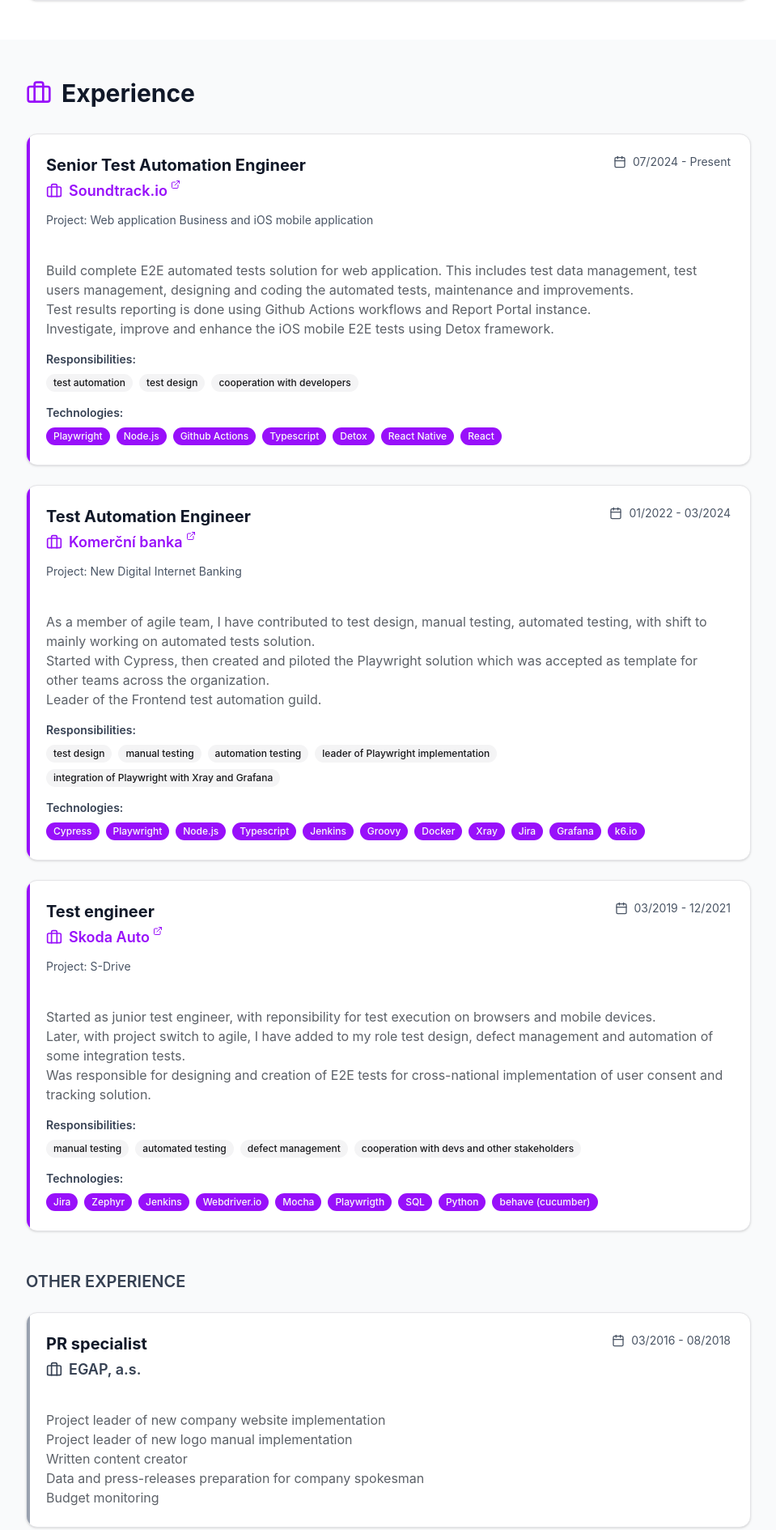
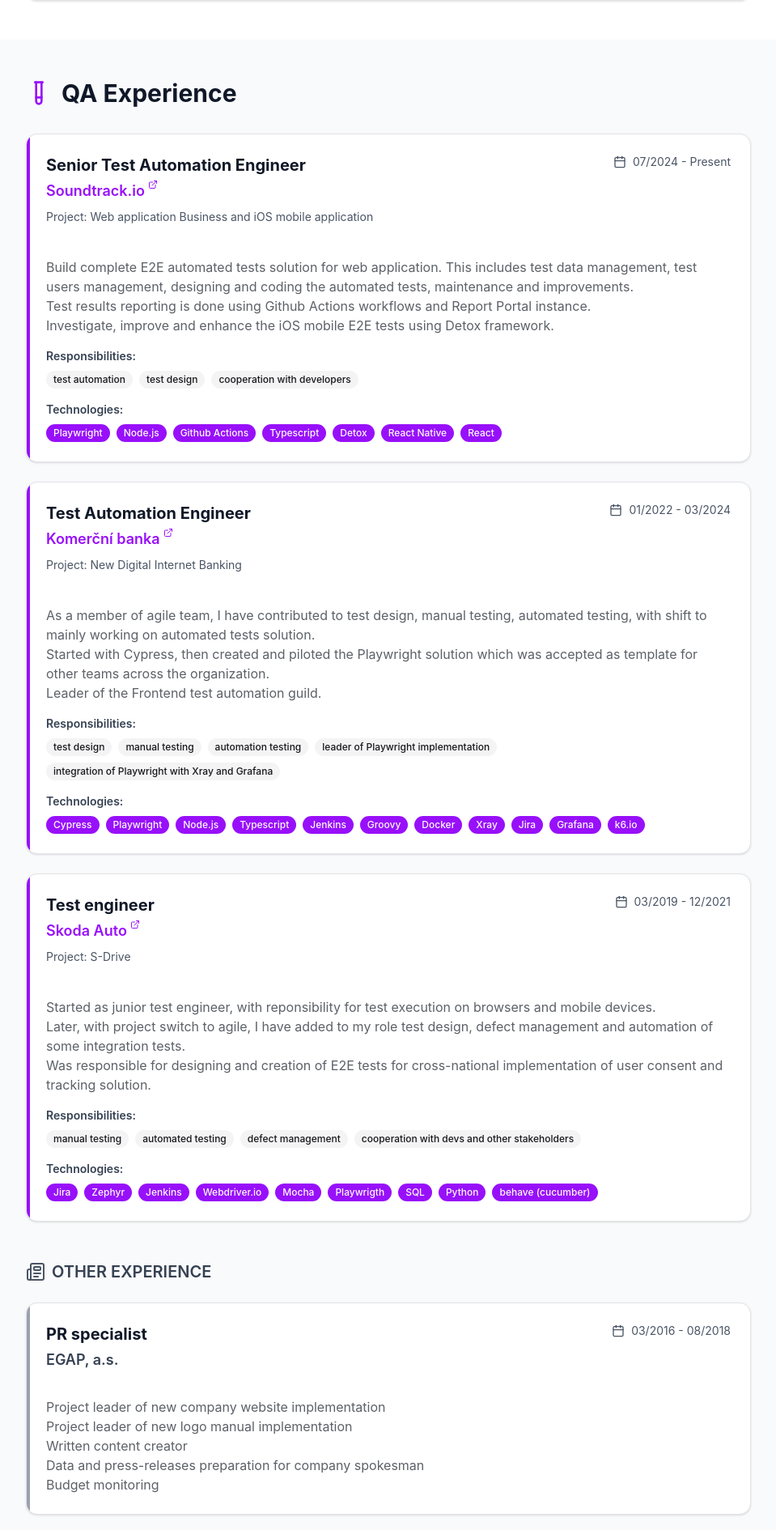
Before and after one commit to radekBednarik/personal_cv_page, a React (Vite) app: page / in a window 1280 px wide. Shown: the part 610-2500 px from the top of the page at 81% size, without its empty margins (160-1119 px from the left). Built offline with nearby package versions, Linux system fonts and the light colour scheme.

Commit message:
chore: Update icons and stuff

```diff
--- a/src/components/ExperienceSection.tsx
+++ b/src/components/ExperienceSection.tsx
@@ -1,4 +1,4 @@
-import { Briefcase, Calendar, ExternalLink } from "lucide-react";
+import { Calendar, ExternalLink, Newspaper, TestTube } from "lucide-react";
 import { Badge } from "@/components/ui/badge";
 import { Card, CardContent, CardHeader, CardTitle } from "@/components/ui/card";
 import type {
@@ -34,7 +34,6 @@
 					rel="noopener noreferrer"
 					className={`hover:underline inline-flex items-center gap-2 ${colorClass} font-semibold`}
 				>
-					<Briefcase className="h-5 w-5" />
 					<span className="inline-flex items-start gap-1">
 						{company}
 						<ExternalLink className="h-3 w-3" />
@@ -42,14 +41,7 @@
 				</a>
 			);
 		}
-		return (
-			<span
-				className={`inline-flex items-center gap-2 ${colorClass} font-semibold`}
-			>
-				<Briefcase className="h-5 w-5" />
-				{company}
-			</span>
-		);
+		return <span className={`${colorClass} font-semibold`}>{company}</span>;
 	};
 
 	const formatDate = (startDate: string, endDate: string) => {
@@ -63,9 +55,9 @@
 		<section className="py-12 px-4 bg-gray-50 dark:bg-gray-900">
 			<div className="container mx-auto max-w-4xl">
 				<div className="flex items-center gap-3 mb-8">
-					<Briefcase className="h-8 w-8 text-purple-600 dark:text-purple-400" />
+					<TestTube className="h-8 w-8 text-purple-600 dark:text-purple-400" />
 					<h2 className="text-3xl font-bold text-gray-900 dark:text-gray-100">
-						Experience
+						QA Experience
 					</h2>
 				</div>
 
@@ -156,9 +148,12 @@
 				{/* Other Experience Section */}
 				{projects && projects.items.length > 0 && (
 					<>
-						<h3 className="text-xl font-semibold text-gray-700 dark:text-gray-300 mt-12 mb-6">
-							{projects.name}
-						</h3>
+						<div className="flex items-center gap-2 mt-12 mb-6">
+							<Newspaper className="h-6 w-6 text-gray-600 dark:text-gray-400" />
+							<h3 className="text-xl font-semibold text-gray-700 dark:text-gray-300">
+								{projects.name}
+							</h3>
+						</div>
 
 						<div className="space-y-6">
 							{projects.items
```
